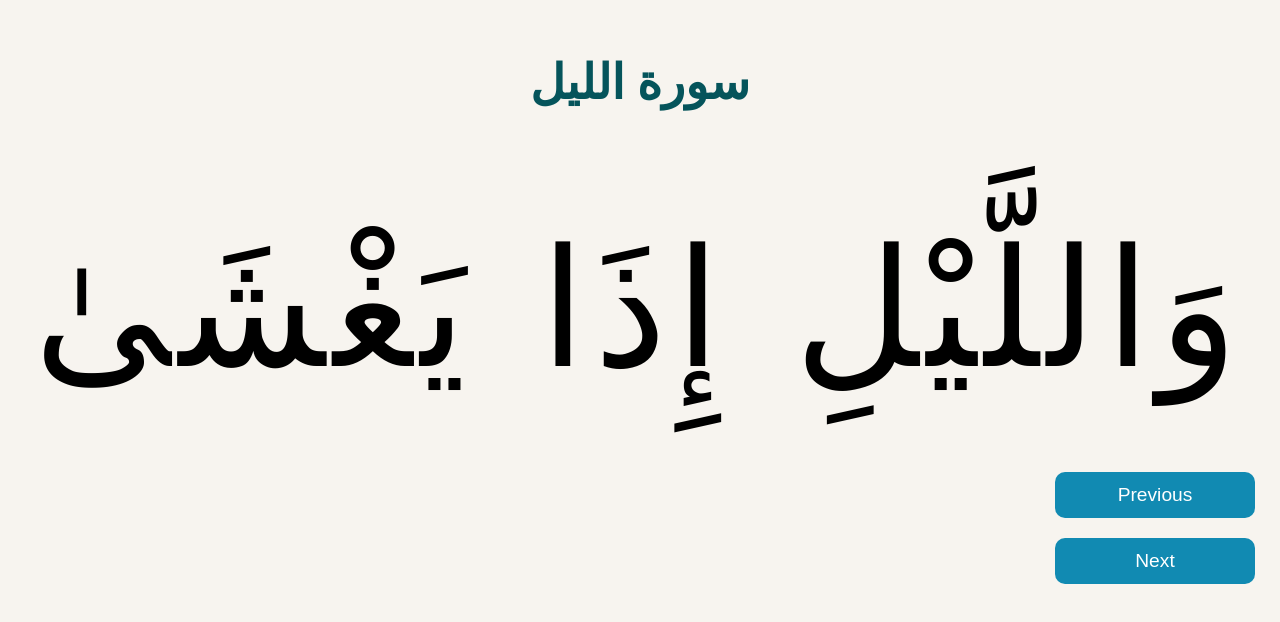
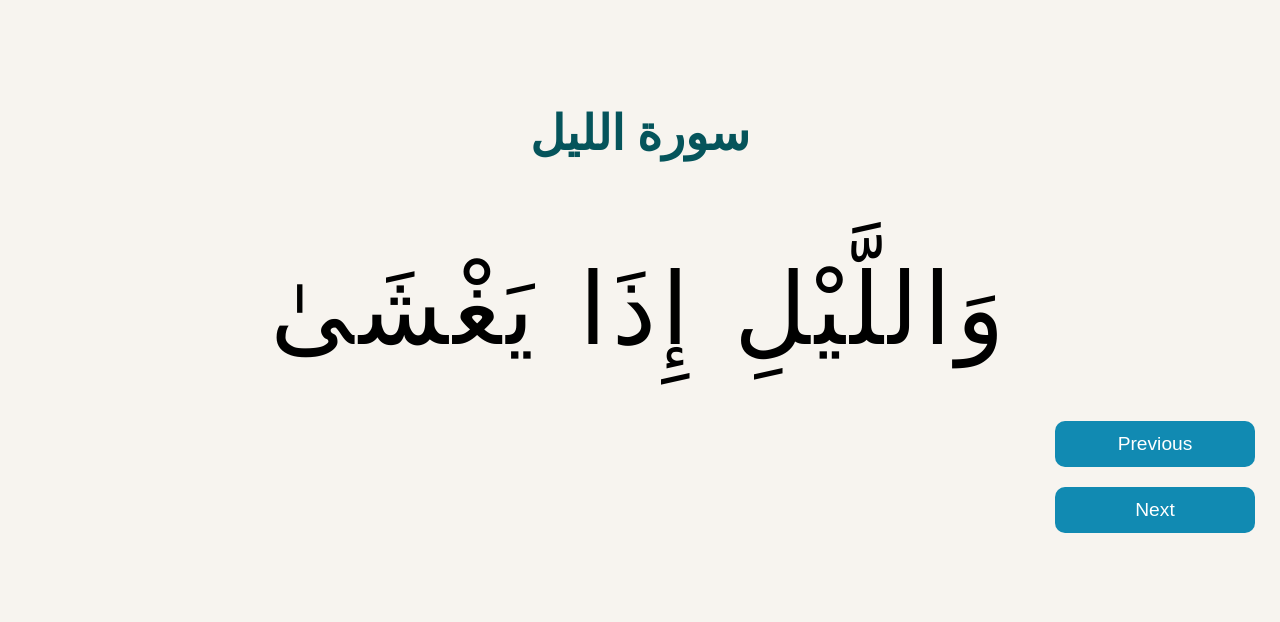
Before and after one commit to sha-hi/surath-displaying, a plain HTML site: page index.html in a window 1280 px wide. Shown: the part 116-738 px from the top of the page. Drawn offline with Linux system fonts and the light colour scheme.

Commit message:
font size changed to px

```diff
--- a/style.css
+++ b/style.css
@@ -20,7 +20,7 @@ body {
 
 /* Arabic ayah text */
 #ayah {
-  font-size: clamp(10.25rem, 10vw, 12.25rem); /* Automatically adjusts to screen size */
+  font-size: 100px; /* Automatically adjusts to screen size */
   margin: 20px 0;
   color: #000000;
   line-height: 1.6;
```
